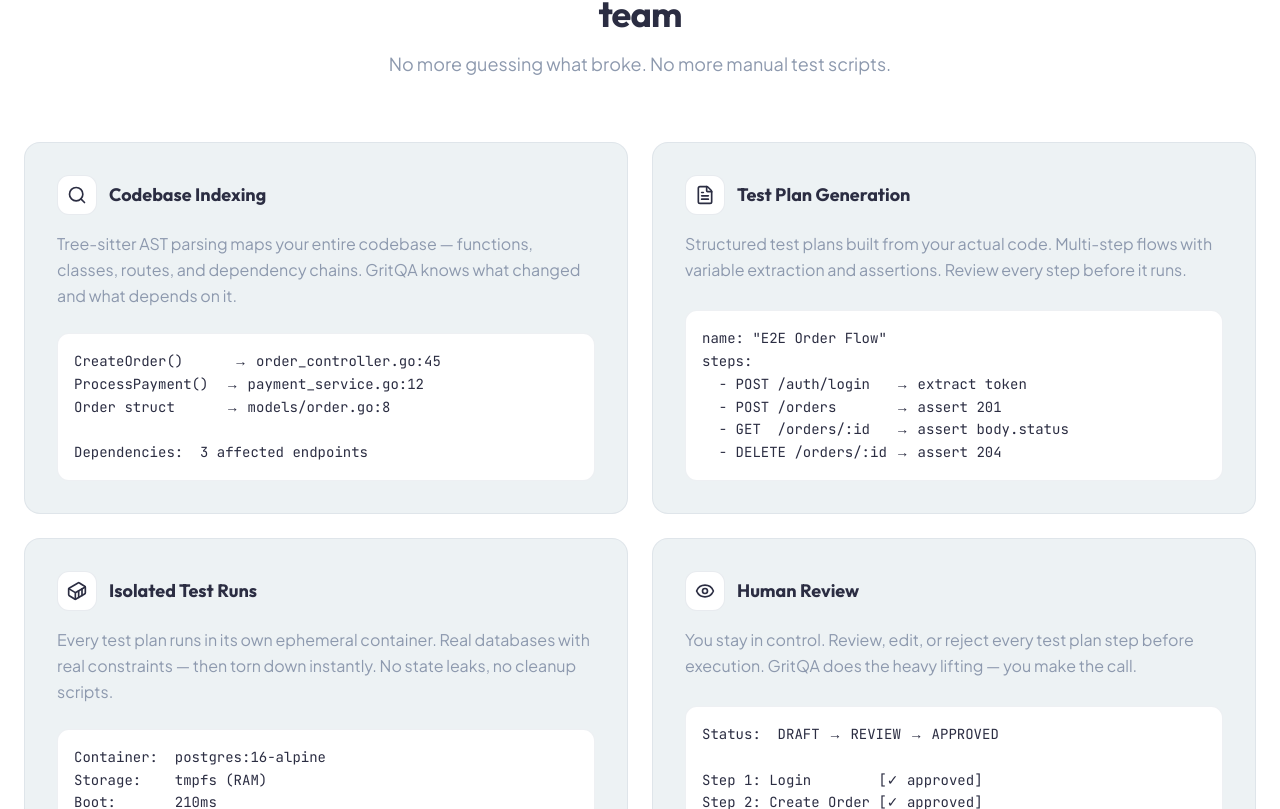
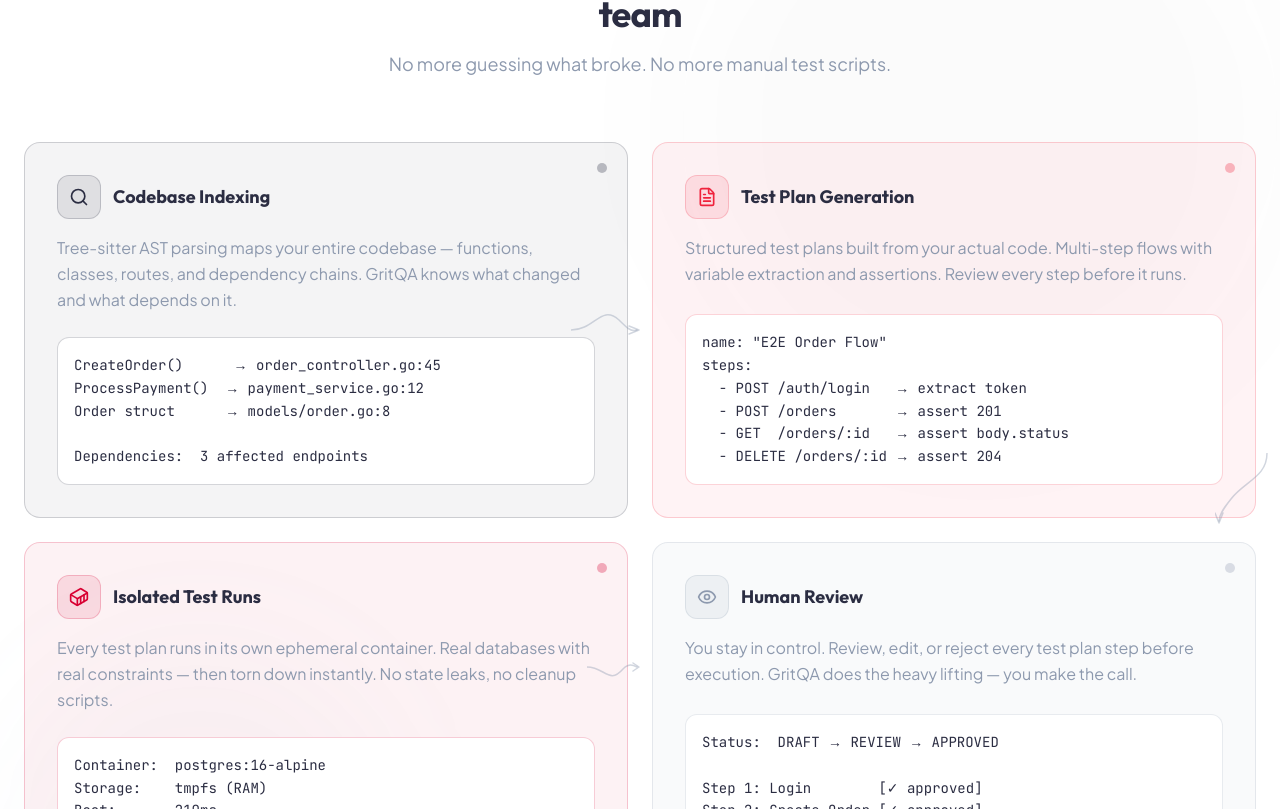
Before and after one commit to tomiwa-a/gritqa, a Next.js app in the folder web/: page / in a window 1280 px wide. Shown: the part 931-1740 px from the top of the page. Built offline with nearby package versions, Linux system fonts and the light colour scheme.

Commit message:
Add color accents and curly SVG arrows to features grid

```diff
--- a/web/src/components/Features.tsx
+++ b/web/src/components/Features.tsx
@@ -13,6 +13,11 @@
 Order struct      → models/order.go:8
 
 Dependencies:  3 affected endpoints`,
+    accent: 'space-indigo',
+    bg: 'bg-space-indigo/5',
+    border: 'border-space-indigo/20',
+    iconBg: 'bg-space-indigo/10',
+    iconColor: 'text-space-indigo',
   },
   {
     icon: FileText,
@@ -24,6 +29,11 @@
   - POST /orders       → assert 201
   - GET  /orders/:id   → assert body.status
   - DELETE /orders/:id → assert 204`,
+    accent: 'punch-red',
+    bg: 'bg-punch-red/5',
+    border: 'border-punch-red/20',
+    iconBg: 'bg-punch-red/10',
+    iconColor: 'text-punch-red',
   },
   {
     icon: Container,
@@ -34,6 +44,11 @@
 Boot:       210ms
 Teardown:   instant
 Isolation:  per-test-plan`,
+    accent: 'classic-crimson',
+    bg: 'bg-classic-crimson/5',
+    border: 'border-classic-crimson/20',
+    iconBg: 'bg-classic-crimson/10',
+    iconColor: 'text-classic-crimson',
   },
   {
     icon: Eye,
@@ -45,13 +60,67 @@
 Step 2: Create Order [✓ approved]
 Step 3: Verify       [✎ edited]
 Step 4: Cleanup      [✓ approved]`,
+    accent: 'lavender-grey',
+    bg: 'bg-lavender-grey/5',
+    border: 'border-lavender-grey/20',
+    iconBg: 'bg-lavender-grey/10',
+    iconColor: 'text-lavender-grey',
   },
 ];
 
+function CurlyRight() {
+  return (
+    <svg width="72" height="40" viewBox="0 0 72 40" fill="none" className="text-lavender-grey/40">
+      <path
+        d="M 0,20 C 24,20 30,-6 48,10 C 56,18 60,22 66,20"
+        stroke="currentColor"
+        strokeWidth="1.5"
+        strokeLinecap="round"
+      />
+      <path d="M 58,16 L 68,20 L 58,24" stroke="currentColor" strokeWidth="1.5" strokeLinecap="round" strokeLinejoin="round" />
+    </svg>
+  );
+}
+
+function CurlyDownLeft() {
+  return (
+    <svg width="56" height="72" viewBox="0 0 56 72" fill="none" className="text-lavender-grey/40">
+      <path
+        d="M 52,0 C 52,24 30,28 16,46 C 8,56 4,62 4,68"
+        stroke="currentColor"
+        strokeWidth="1.5"
+        strokeLinecap="round"
+      />
+      <path d="M 0,60 L 4,70 L 8,60" stroke="currentColor" strokeWidth="1.5" strokeLinecap="round" strokeLinejoin="round" />
+    </svg>
+  );
+}
+
+function CurlyRightBottom() {
+  return (
+    <svg width="56" height="40" viewBox="0 0 56 40" fill="none" className="text-lavender-grey/40">
+      <path
+        d="M 0,20 C 18,20 22,38 36,22 C 42,16 46,18 50,20"
+        stroke="currentColor"
+        strokeWidth="1.5"
+        strokeLinecap="round"
+      />
+      <path d="M 46,16 L 52,20 L 46,24" stroke="currentColor" strokeWidth="1.5" strokeLinecap="round" strokeLinejoin="round" />
+    </svg>
+  );
+}
+
 export default function Features() {
   return (
-    <section id="features" className="bg-white py-24 lg:py-32 border-t border-lavender-grey/10">
-      <div className="mx-auto max-w-7xl px-6">
+    <section
+      id="features"
+      className="relative bg-white py-24 lg:py-32 border-t border-lavender-grey/10 overflow-hidden"
+    >
+      {/* Background accent blobs — indigo/blue tones */}
+      <div className="absolute top-0 right-0 w-[600px] h-[600px] bg-space-indigo/[0.02] rounded-full blur-3xl pointer-events-none" />
+      <div className="absolute bottom-0 left-0 w-[400px] h-[400px] bg-lavender-grey/[0.03] rounded-full blur-3xl pointer-events-none" />
+
+      <div className="relative mx-auto max-w-7xl px-6">
         <motion.div
           className="text-center max-w-xl mx-auto mb-16"
           initial={{ opacity: 0, y: 20 }}
@@ -67,19 +136,22 @@
           </p>
         </motion.div>
 
-        <div className="grid md:grid-cols-2 gap-6">
+        <div className="relative grid md:grid-cols-2 gap-6">
           {features.map((f, i) => (
             <motion.div
               key={f.title}
-              className="group flex flex-col rounded-2xl border border-lavender-grey/15 bg-platinum p-6 md:p-8 hover:border-lavender-grey/30 hover:bg-white transition-all"
+              className={`group relative flex flex-col rounded-2xl border ${f.border} ${f.bg} p-6 md:p-8 hover:bg-white hover:shadow-md transition-all`}
               initial={{ opacity: 0, y: 24 }}
               whileInView={{ opacity: 1, y: 0 }}
               viewport={{ once: true }}
               transition={{ duration: 0.5, delay: i * 0.1 }}
             >
+              {/* Accent dot */}
+              <div className={`absolute top-5 right-5 h-2.5 w-2.5 rounded-full ${i === 0 ? 'bg-space-indigo/30' : i === 1 ? 'bg-punch-red/30' : i === 2 ? 'bg-classic-crimson/30' : 'bg-lavender-grey/30'}`} />
+
               <div className="flex items-center gap-3 mb-4">
-                <div className="flex h-10 w-10 items-center justify-center rounded-xl bg-white border border-lavender-grey/20">
-                  <f.icon className="h-5 w-5 text-space-indigo" />
+                <div className={`flex h-11 w-11 items-center justify-center rounded-xl ${f.iconBg} border ${f.border}`}>
+                  <f.icon className={`h-5 w-5 ${f.iconColor}`} />
                 </div>
                 <h3 className="text-lg font-bold text-space-indigo">{f.title}</h3>
               </div>
@@ -88,9 +160,26 @@
                 {f.desc}
               </p>
 
-              <div className="mt-6 rounded-xl bg-white border border-lavender-grey/15 p-4 font-mono text-sm leading-relaxed text-space-indigo overflow-x-auto">
+              <div className={`mt-6 rounded-xl border ${f.border} bg-white p-4 font-mono text-sm leading-relaxed text-space-indigo overflow-x-auto`}>
                 <pre className="whitespace-pre-wrap">{f.snippet}</pre>
               </div>
+
+              {/* Curly arrow connector */}
+              {i === 0 && (
+                <div className="absolute -right-4 top-1/2 -translate-y-1/2 z-10 hidden md:block">
+                  <CurlyRight />
+                </div>
+              )}
+              {i === 1 && (
+                <div className="absolute -right-4 -bottom-2 z-10 hidden md:block">
+                  <CurlyDownLeft />
+                </div>
+              )}
+              {i === 2 && (
+                <div className="absolute -right-4 top-1/3 -translate-y-1/2 z-10 hidden md:block">
+                  <CurlyRightBottom />
+                </div>
+              )}
             </motion.div>
           ))}
         </div>
```
